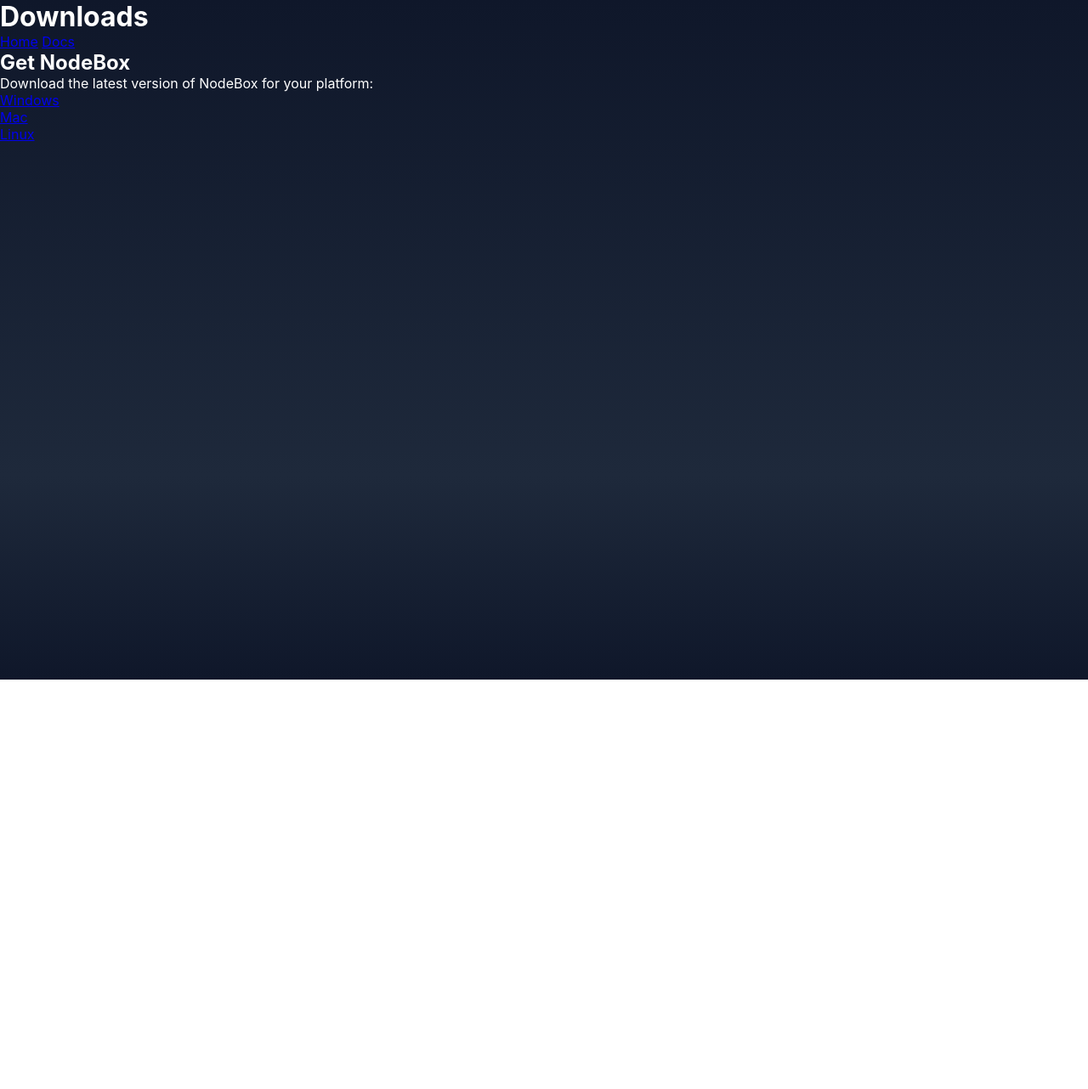
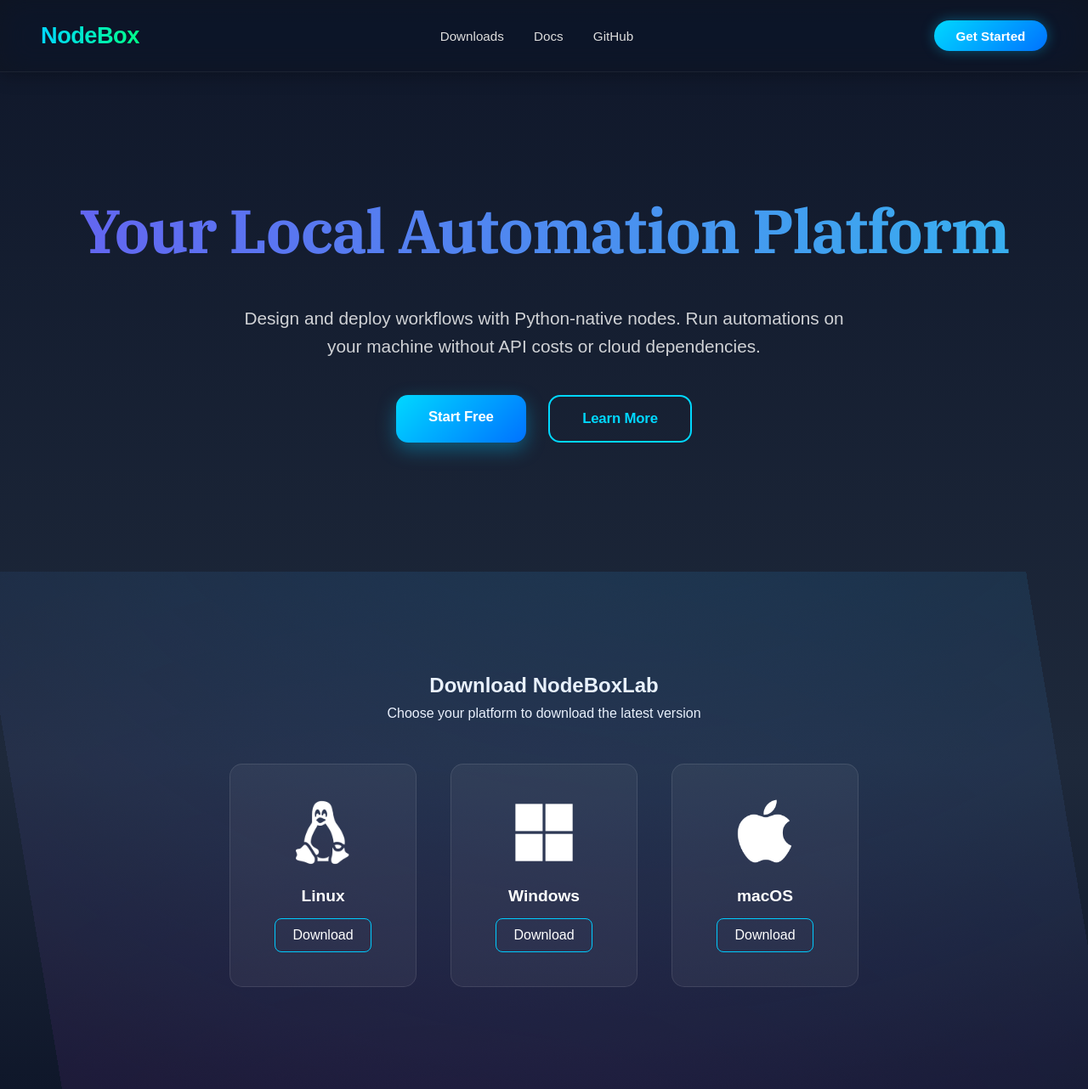
Before and after one commit to shreyansh-shankar/NodeBox, a plain HTML site: page public/downloads.html in a window 1280 px wide. Shown: the whole page at 85% size. Before the commit the page ends 800 px from the top, so only its background shows below. Drawn offline with Linux system fonts and the light colour scheme; a web font is replaced by a local one.

Commit message:
updating downloads page

```diff
--- a/public/downloads.html
+++ b/public/downloads.html
@@ -1,28 +1,84 @@
 <!DOCTYPE html>
 <html lang="en">
+
 <head>
     <meta charset="UTF-8">
     <meta name="viewport" content="width=device-width, initial-scale=1.0">
-    <title>Downloads - NodeBox</title>
-    <link rel="stylesheet" href="/styles.css">
+    <title>Downloads - NodeBoxLab</title>
+    <link rel="stylesheet" href="styles.css">
+    <link rel="stylesheet" href="styles/downlaods.css">
+    <link rel="stylesheet" href="styles/navbar.css">
+    <link rel="stylesheet" href="styles/herosection.css">
 </head>
+
 <body>
+
     <header>
-        <h1>Downloads</h1>
-        <nav>
-            <a href="/index.html">Home</a>
-            <a href="/docs.html">Docs</a>
+        <!-- Navbar -->
+        <nav class="navbar">
+            <a href="index.html" class="logo">NodeBox</a>
+
+            <!-- Hamburger Icon -->
+            <button class="menu-toggle" aria-label="Toggle menu">
+                ☰
+            </button>
+
+            <ul class="nav-links">
+                <li><a href="downloads.html" class="active">Downloads</a></li>
+                <li><a href="docs.html">Docs</a></li>
+                <li><a href="https://github.com/shreyansh-shankar/Nodebox" target="_blank">GitHub</a></li>
+            </ul>
+
+            <a href="#get-started" class="btn-primary">Get Started</a>
         </nav>
     </header>
 
-    <main>
-        <h2>Get NodeBox</h2>
-        <p>Download the latest version of NodeBox for your platform:</p>
-        <ul>
-            <li><a href="/downloads/NodeBox-Windows.exe">Windows</a></li>
-            <li><a href="/downloads/NodeBox-Mac.dmg">Mac</a></li>
-            <li><a href="/downloads/NodeBox-Linux.AppImage">Linux</a></li>
-        </ul>
-    </main>
+    <!-- Hero Section -->
+    <section class="hero">
+        <div class="hero-content">
+            <h1 class="headline">Your Local Automation Platform</h1>
+            <p class="subtext">
+                Design and deploy workflows with Python-native nodes. Run automations on your machine without API costs
+                or cloud dependencies.
+            </p>
+
+            <div class="hero-ctas">
+                <a href="#get-started" class="btn-primary">Start Free</a>
+                <a href="#learn-more" class="btn-secondary">Learn More</a>
+            </div>
+        </div>
+    </section>
+
+    <!-- Downloads Section -->
+    <section class="downloads-section">
+        <h1>Download NodeBoxLab</h1>
+        <p>Choose your platform to download the latest version</p>
+
+        <div class="downloads-container">
+            <!-- Linux -->
+            <div class="download-item">
+                <img src="images/linux.png" alt="Linux">
+                <h3>Linux</h3>
+                <a href="#" download>Download</a>
+            </div>
+
+            <!-- Windows -->
+            <div class="download-item">
+                <img src="images/windows.png" alt="Windows">
+                <h3>Windows</h3>
+                <a href="#" download>Download</a>
+            </div>
+
+            <!-- macOS -->
+            <div class="download-item">
+                <img src="images/macos.png" alt="macOS">
+                <h3>macOS</h3>
+                <a href="#" download>Download</a>
+            </div>
+        </div>
+    </section>
+
+    <script src="script.js"></script>
 </body>
+
 </html>
--- /dev/null
+++ b/public/styles/downlaods.css
@@ -0,0 +1,89 @@
+@import url('https://fonts.googleapis.com/css2?family=Sansation:wght@400;700&display=swap');
+@import url('https://fonts.googleapis.com/css2?family=IBM+Plex+Serif:wght@400;500;700&display=swap');
+
+.downloads-section {
+    padding: 120px 0;
+    position: relative;
+    overflow: hidden;
+    text-align: center;
+}
+
+.downloads-section h1, p {
+    font-family: "Sansation", sans-serif;
+    margin-bottom: 10px;
+}
+
+.downloads-section::before {
+    content: "";
+    position: absolute;
+    top: -50%;
+    left: -50%;
+    width: 200%;
+    height: 200%;
+    background: radial-gradient(circle at 20% 30%, rgba(0, 198, 255, 0.15), transparent 70%),
+        radial-gradient(circle at 80% 70%, rgba(255, 0, 200, 0.1), transparent 70%);
+    animation: floatBG 25s linear infinite;
+    z-index: 1;
+}
+
+.downloads-container {
+    position: relative;
+    z-index: 2;
+    display: flex;
+    justify-content: center;
+    gap: 40px;
+    flex-wrap: wrap;
+    margin-top: 50px;
+}
+
+.download-item {
+    background: rgba(255, 255, 255, 0.05);
+    border: 1px solid rgba(255, 255, 255, 0.1);
+    padding: 40px 30px;
+    border-radius: 15px;
+    width: 220px;
+    text-align: center;
+    transition: transform 0.3s, background 0.3s;
+}
+
+.download-item:hover {
+    transform: translateY(-10px);
+    background: rgba(255, 255, 255, 0.1);
+}
+
+.download-item img {
+    width: 80px;
+    margin-bottom: 20px;
+}
+
+.download-item h3 {
+    margin-bottom: 15px;
+    font-size: 1.2rem;
+    font-family: "Sansation", sans-serif;
+}
+
+.download-item a {
+    display: inline-block;
+    padding: 10px 20px;
+    color: #fff;
+    text-decoration: none;
+    border: 1px solid #0cf;
+    border-radius: 8px;
+    transition: background 0.3s, color 0.3s;
+    font-family: "Sansation", sans-serif;
+}
+
+.download-item a:hover {
+    background: #0cf;
+    color: #000;
+}
+
+@keyframes floatBG {
+    0% {
+        transform: rotate(0deg);
+    }
+
+    100% {
+        transform: rotate(360deg);
+    }
+}
```
Also changed, not shown: public/404.html (+73 -28 lines), public/index.html (+4 -4 lines), public/images/linux.png (added), public/images/macos.png (added), public/images/windows.png (added).
